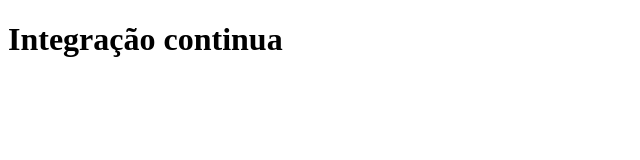
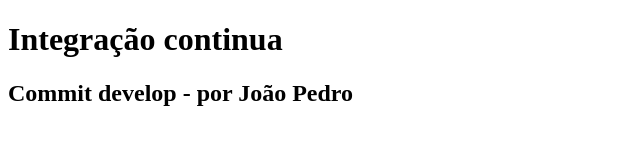
Before and after one commit to St33rn/cicd, a plain HTML site: page index.html in a window 1280 px wide. Shown: the whole page, without its empty margins (0-640 px from the left). Drawn offline with Linux system fonts and the light colour scheme.

Commit message:
commit develop

```diff
--- a/index.html
+++ b/index.html
@@ -8,5 +8,6 @@
 </head>
 <body>
     <h1>Integração continua</h1>
+    <h2>Commit develop - por João Pedro</h2>
 </body>
 </html>
```
